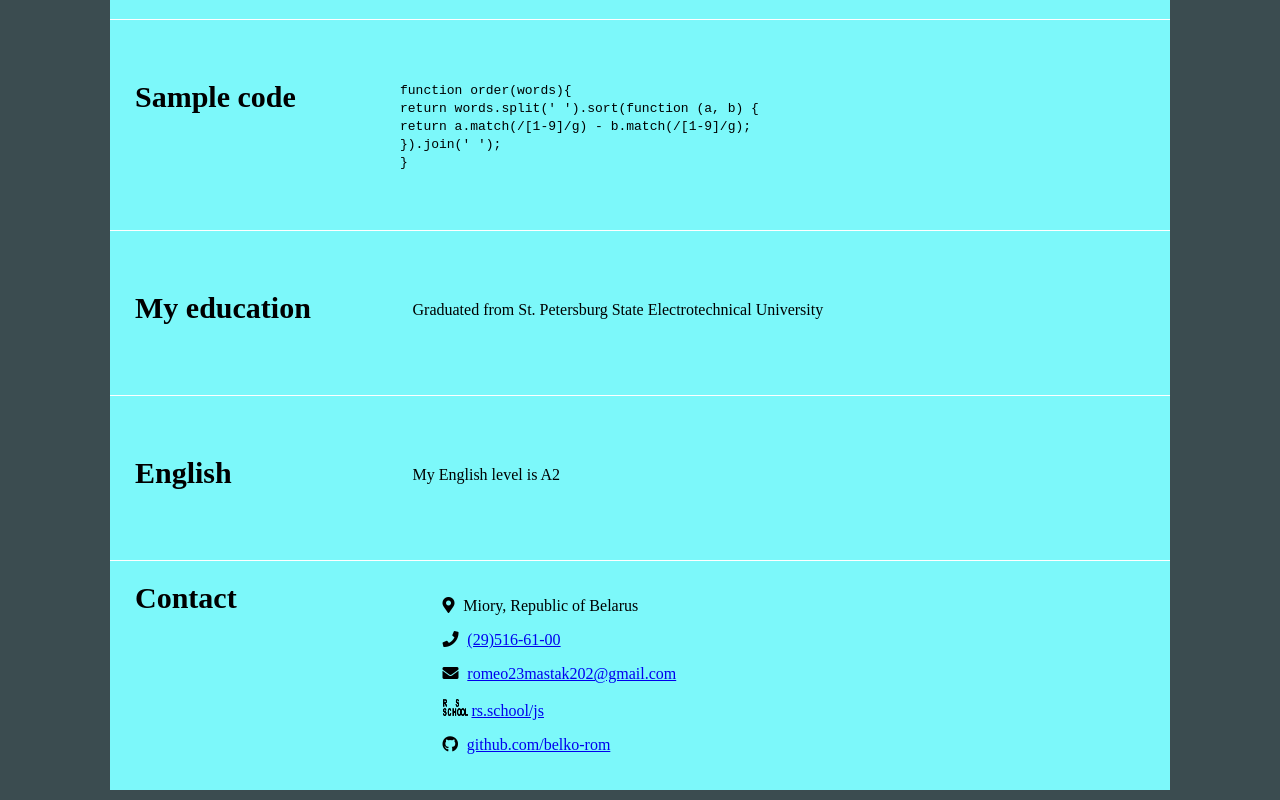
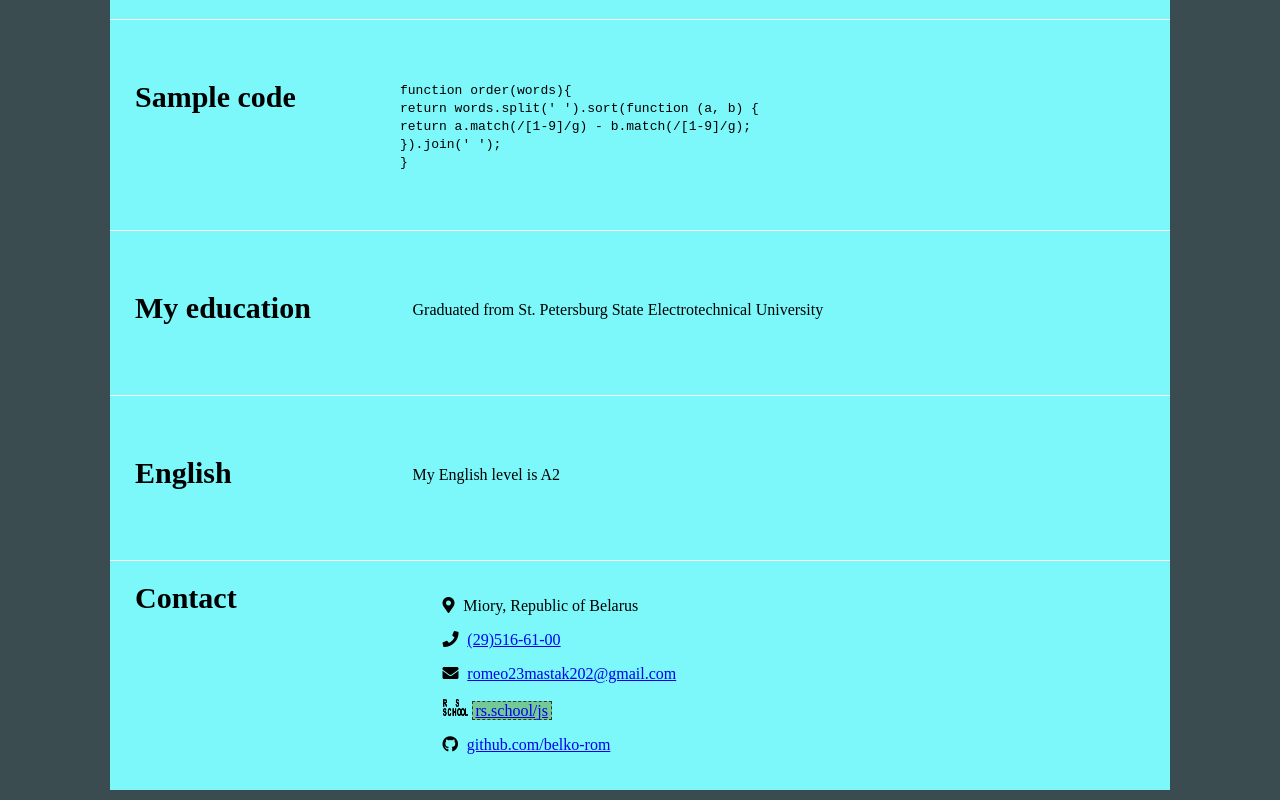
Before and after one commit to belko-rom/rsschool-cv, a plain HTML site: page index.html in a window 1280 px wide. Shown: the part 696-1496 px from the top of the page. Drawn offline with Linux system fonts and the light colour scheme.

Commit message:
refactor: apply mark

```diff
--- a/index.html
+++ b/index.html
@@ -99,7 +99,7 @@
                         <p><i class="fa fa-envelope" title="Email"></i> <a href="mailto:romeo23mastak202@gmail.com">romeo23mastak202@gmail.com</a></p>
                     </li>
                     <li class="li">
-                        <p><img src="images/logo-rsschool3.png" alt="avatarka" width="25" height="17"> <a href="https://rs.school/js/">rs.school/js</a></p>
+                        <p><img src="images/logo-rsschool3.png" alt="avatarka" width="25" height="17"> <mark><a href="https://rs.school/js/">rs.school/js</a></mark></p>
                     </li>
                     <li class="li">
                         <p><i class="fab fa-github" title="GitHub"></i> <a href="https://github.com/belko-rom">github.com/belko-rom</a></p>
--- a/style.css
+++ b/style.css
@@ -106,3 +106,9 @@ h5 {
 li .fa, li .fab {
     margin-right: 0.3em;
 }
+
+mark {
+    background: #73ca97;
+    padding: 0 3px;
+    border: 1px dashed #333;
+   }
```
